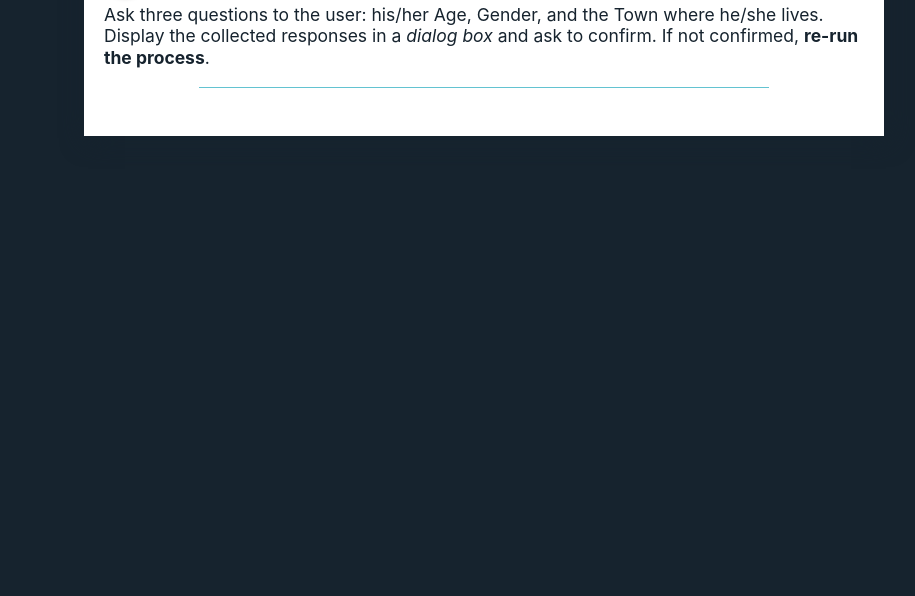
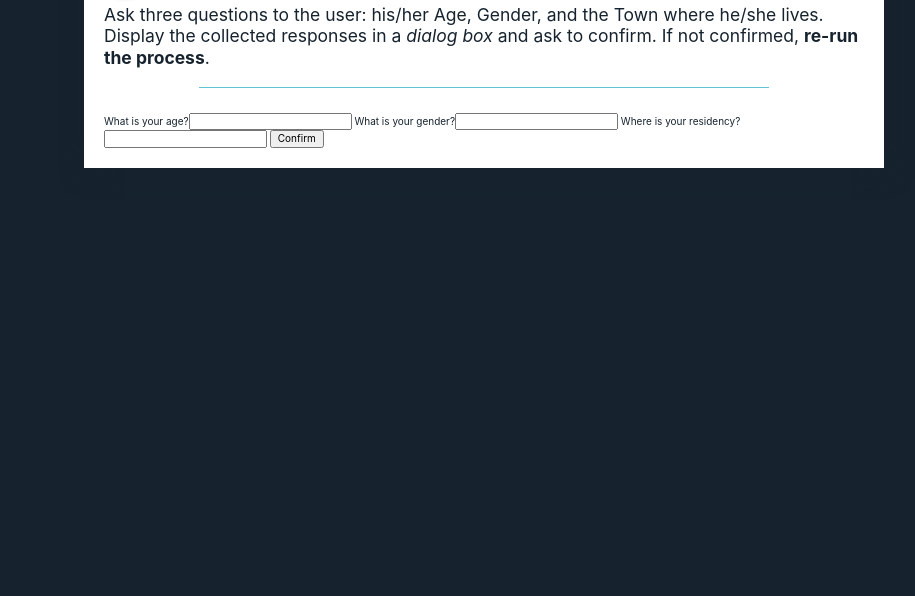
Before and after one commit to EddyGHendrickx/JavascriptBeginnigns, a website: page js-complete-course/01-base/04-asv-confirm/index.html in a window 1280 px wide. Shown: the part 204-800 px from the top of the page, without its empty margins (156-1071 px from the left). Drawn offline with Linux system fonts and the light colour scheme.

Commit message:
stuck on 1.3

```diff
--- a/js-complete-course/01-base/04-asv-confirm/index.html
+++ b/js-complete-course/01-base/04-asv-confirm/index.html
@@ -31,6 +31,11 @@
                         Display the collected responses in a <em>dialog box</em> and ask to confirm.
                         If not confirmed, <strong>re-run the process</strong>.</p>
                 </section>
+
+                <span>What is your age?<input type="text" id="Age"></span>
+                <span>What is your gender?<input type="text" id="Gender"></span>
+                <span>Where is your residency?<input type="text" id="Residency"></span>
+                <button onclick="confirm">Confirm</button>
             </div>
         </div>
 
--- a/js-complete-course/01-base/04-asv-confirm/script.js
+++ b/js-complete-course/01-base/04-asv-confirm/script.js
@@ -9,8 +9,13 @@
 // NOTE: don't focus on the existing code structure for now.
 // You will have time to focus on it later.
 
-(function() {
+function confirm() {
 
-    // your code here
 
-})();
+    let Age = document.getElementById(`Age`).value;
+
+    alert(`Your age is ${Age}`);
+
+
+
+};
```
